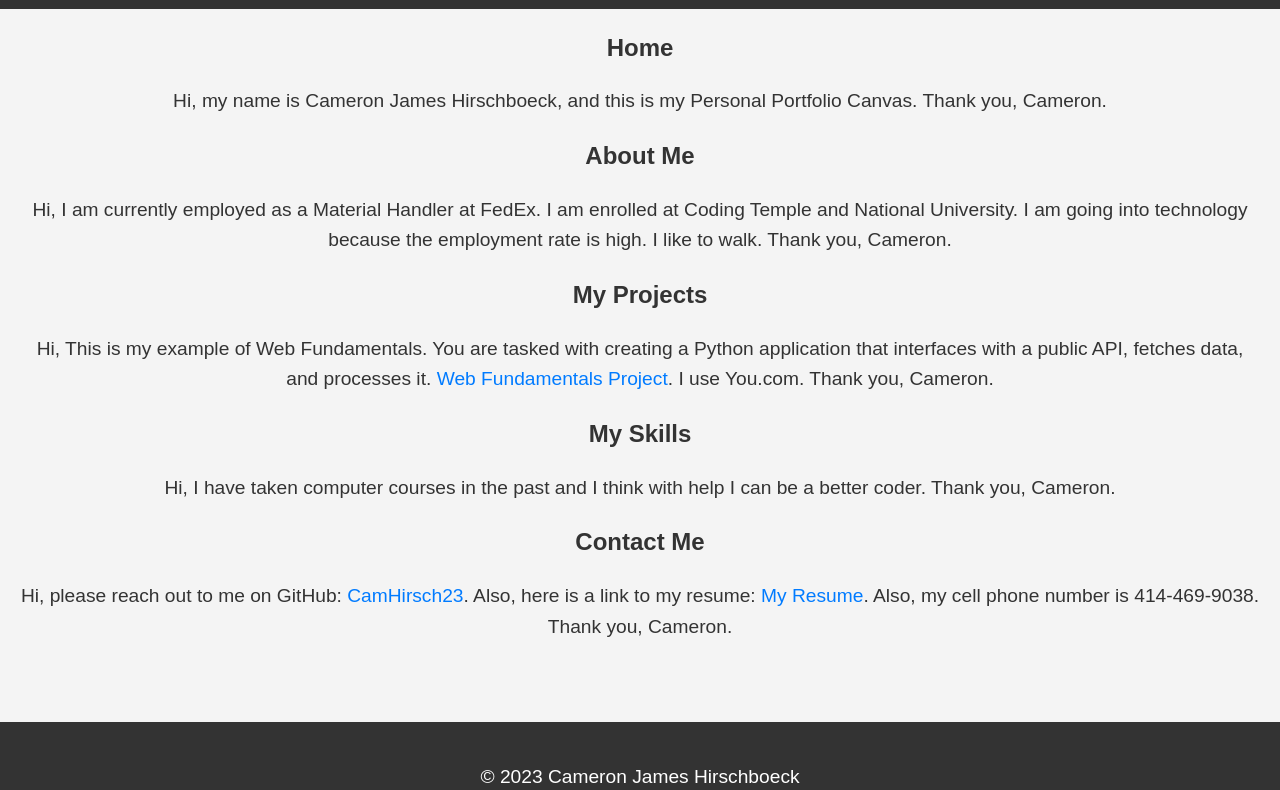
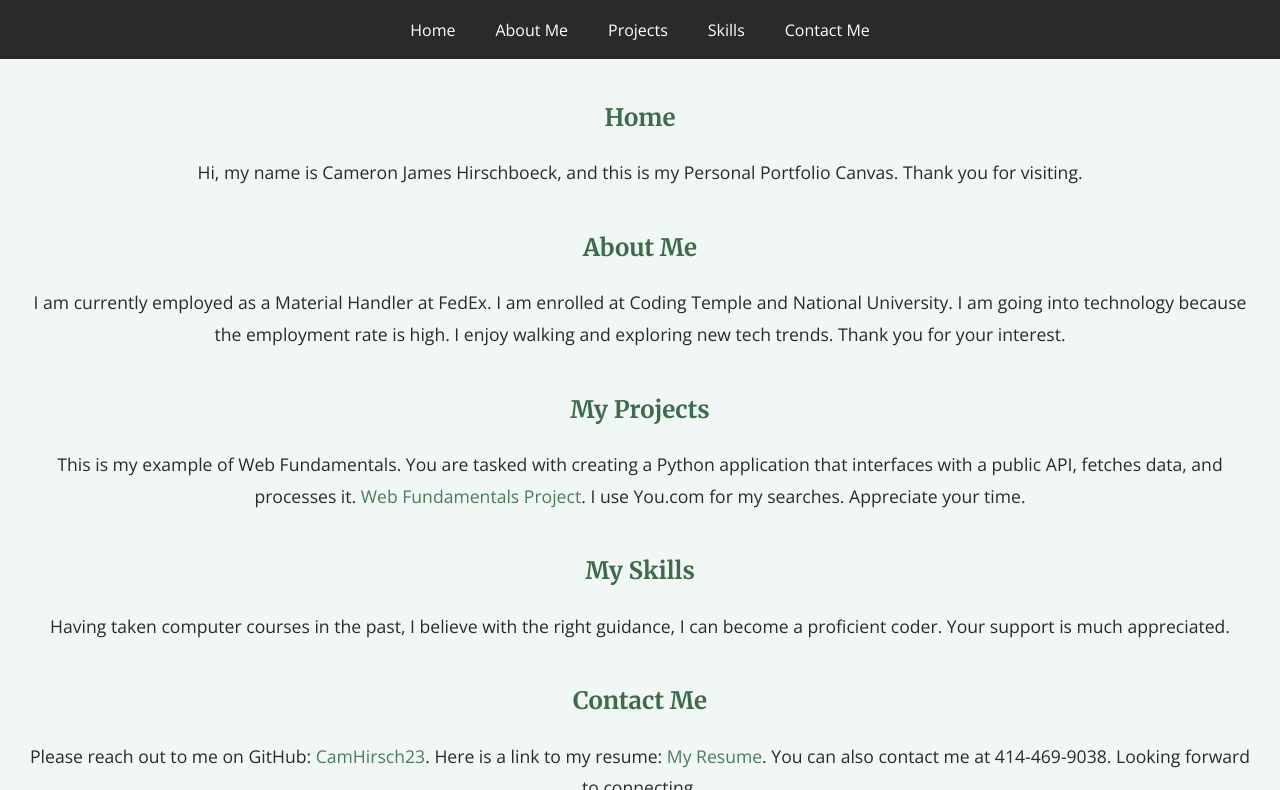
Before and after one commit to CamHirsch23/PersonalPortfolio.html, a plain HTML site: page EnhancementProject.html in a window 1280 px wide. Shown: the part 116-906 px from the top of the page. Drawn offline with nearby package versions, Linux system fonts and the light colour scheme.

Commit message:
Update EnhancementProject.html

```diff
--- a/EnhancementProject.html
+++ b/EnhancementProject.html
@@ -7,21 +7,29 @@
     <style>
         /* General Styles */
         body {
-            font-family: 'Arial', sans-serif;
+            font-family: 'Open Sans', sans-serif; /* Changed to Open Sans for a clean look */
             line-height: 1.6;
             margin: 0;
             padding: 0;
-            background-color: #f4f4f4; /* Visually appealing color scheme */
-            color: #333; /* Professional text color */
+            background-color: #f0f7f4; /* Soft green background for a calming effect */
+            color: #2a2a2a; /* Slightly softer than pure black for better readability */
         }
         header, footer {
-            background-color: #333;
-            color: white;
+            background-color: #2a2a2a; /* Dark grey for contrast */
+            color: #ffffff;
             text-align: center;
             padding: 1em 0;
         }
-        h1, h2 {
-            margin: 0 0 0.5em 0;
+        h1 {
+            font-family: 'Merriweather', serif; /* Serif font for the main heading */
+            font-size: 2.5em; /* Larger font size for the main heading */
+            color: #4a7c59; /* Dark green for elegance and professionalism */
+            margin: 0.67em 0;
+        }
+        h2 {
+            font-family: 'Merriweather', serif; /* Consistent serif font for subheadings */
+            color: #3e6b48; /* A shade darker for subheadings for better hierarchy */
+            margin: 0.83em 0;
         }
         nav ul {
             list-style-type: none;
@@ -35,36 +43,36 @@
         }
         nav a {
             text-decoration: none;
-            color: white;
+            color: #ffffff;
             transition: color 0.3s ease;
         }
         nav a:hover {
-            color: #ff0000;
+            color: #a8d0c1; /* Soft green for hover effect */
         }
         main {
             padding: 20px;
         }
         section {
-            margin-bottom: 20px;
-            text-align: center; /* Center the text within the section */
+            margin-bottom: 40px; /* Increased bottom margin for more space */
+            text-align: center;
         }
         a {
-            color: #007bff;
+            color: #4a7c59; /* Dark green for links to match the heading */
             text-decoration: none;
             transition: color 0.3s ease;
         }
         a:hover {
-            color: #ff0000;
+            color: #3e6b48; /* Darker green for hover effect */
         }
         footer {
-            background-color: #333;
+            background-color: #2a2a2a;
             color: white;
             text-align: center;
             padding: 20px 0;
-            position: relative; /* Change to relative if you don't want it to be fixed */
+            position: relative;
             bottom: 0;
             width: 100%;
-            clear: both; /* This ensures that the footer is below all content */
+            clear: both;
         }
         /* Responsive Design and Effects */
         @media (max-width: 768px) {
@@ -78,40 +86,43 @@
         }
         /* Advanced Styling Techniques */
         .rounded-button {
-            border-radius: 20px; /* Style buttons with rounded corners */
+            border-radius: 20px;
         }
         .image-effect:hover {
-            transform: scale(1.1); /* Hover effect for images */
+            transform: scale(1.1);
         }
         /* Typography and Readability Enhancements */
         p {
-            font-size: 1.2em; /* Advanced typography techniques for improved readability */
-            line-height: 1.6; /* Enhanced line height for improved readability */
+            font-size: 1.1em; /* Slightly smaller font size for body text */
+            line-height: 1.8; /* Increased line height for better readability */
         }
         /* Contact Page */
         .contact-form {
-            padding: 20px; /* Styling for an attractive contact form */
+            padding: 20px;
             border: 1px solid #ccc;
             border-radius: 5px;
         }
         .social-media-link {
-            color: #007bff; /* Visually distinguishable links to social media profiles */
+            color: #4a7c59;
             font-weight: bold;
         }
         /* Interactive Styling */
         .button {
             padding: 10px 20px;
-            background-color: #f0f0f0;
-            transition: transform 0.2s ease; /* Smooth transform transition for buttons */
+            background-color: #a8d0c1; /* Soft green for buttons */
+            color: #2a2a2a; /* Dark text for contrast */
+            transition: transform 0.2s ease;
         }
         .button:active {
-            transform: scale(1.1); /* Visual feedback for button click */
+            transform: scale(1.1);
         }
         /* Ensure main content does not overlap with footer */
         main {
-            padding-bottom: 60px; /* Add padding to the bottom of the main content */
+            padding-bottom: 60px;
         }
     </style>
+    <!-- Google Fonts -->
+    <link href="https://fonts.googleapis.com/css?family=Merriweather:400,700|Open+Sans:400,700" rel="stylesheet">
 </head>
 <body>
     <header>
@@ -129,23 +140,23 @@
     <main>
         <section id="home">
             <h2>Home</h2>
-            <p>Hi, my name is Cameron James Hirschboeck, and this is my Personal Portfolio Canvas. Thank you, Cameron.</p>
+            <p>Hi, my name is Cameron James Hirschboeck, and this is my Personal Portfolio Canvas. Thank you for visiting.</p>
         </section>
         <section id="about">
             <h2>About Me</h2>
-            <p>Hi, I am currently employed as a Material Handler at FedEx. I am enrolled at Coding Temple and National University. I am going into technology because the employment rate is high. I like to walk. Thank you, Cameron.</p>
+            <p>I am currently employed as a Material Handler at FedEx. I am enrolled at Coding Temple and National University. I am going into technology because the employment rate is high. I enjoy walking and exploring new tech trends. Thank you for your interest.</p>
         </section>
         <section id="projects">
             <h2>My Projects</h2>
-            <p>Hi, This is my example of Web Fundamentals. You are tasked with creating a Python application that interfaces with a public API, fetches data, and processes it. <a href="https://github.com/CamHirsch23/Web-Fundamentals.py.git">Web Fundamentals Project</a>. I use You.com. Thank you, Cameron.</p>
+            <p>This is my example of Web Fundamentals. You are tasked with creating a Python application that interfaces with a public API, fetches data, and processes it. <a href="https://github.com/CamHirsch23/Web-Fundamentals.py.git">Web Fundamentals Project</a>. I use You.com for my searches. Appreciate your time.</p>
         </section>
         <section id="skills">
             <h2>My Skills</h2>
-            <p>Hi, I have taken computer courses in the past and I think with help I can be a better coder. Thank you, Cameron.</p>
+            <p>Having taken computer courses in the past, I believe with the right guidance, I can become a proficient coder. Your support is much appreciated.</p>
         </section>
         <section id="contact">
             <h2>Contact Me</h2>
-            <p>Hi, please reach out to me on GitHub: <a href="https://github.com/CamHirsch23">CamHirsch23</a>. Also, here is a link to my resume: <a href="https://profile.indeed.com/p/cameronh-2eqdzmb">My Resume</a>. Also, my cell phone number is 414-469-9038. Thank you, Cameron.</p>
+            <p>Please reach out to me on GitHub: <a href="https://github.com/CamHirsch23">CamHirsch23</a>. Here is a link to my resume: <a href="https://profile.indeed.com/p/cameronh-2eqdzmb">My Resume</a>. You can also contact me at 414-469-9038. Looking forward to connecting.</p>
         </section>
     </main>
     <footer>
```
